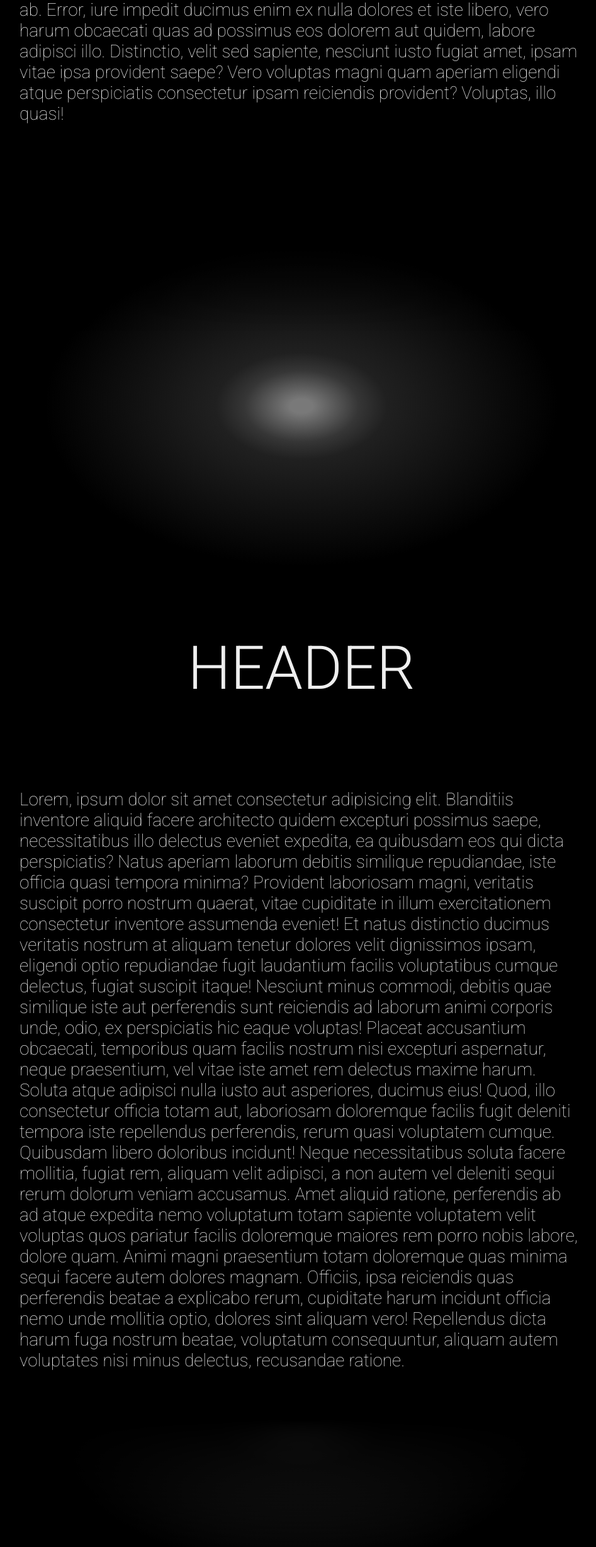
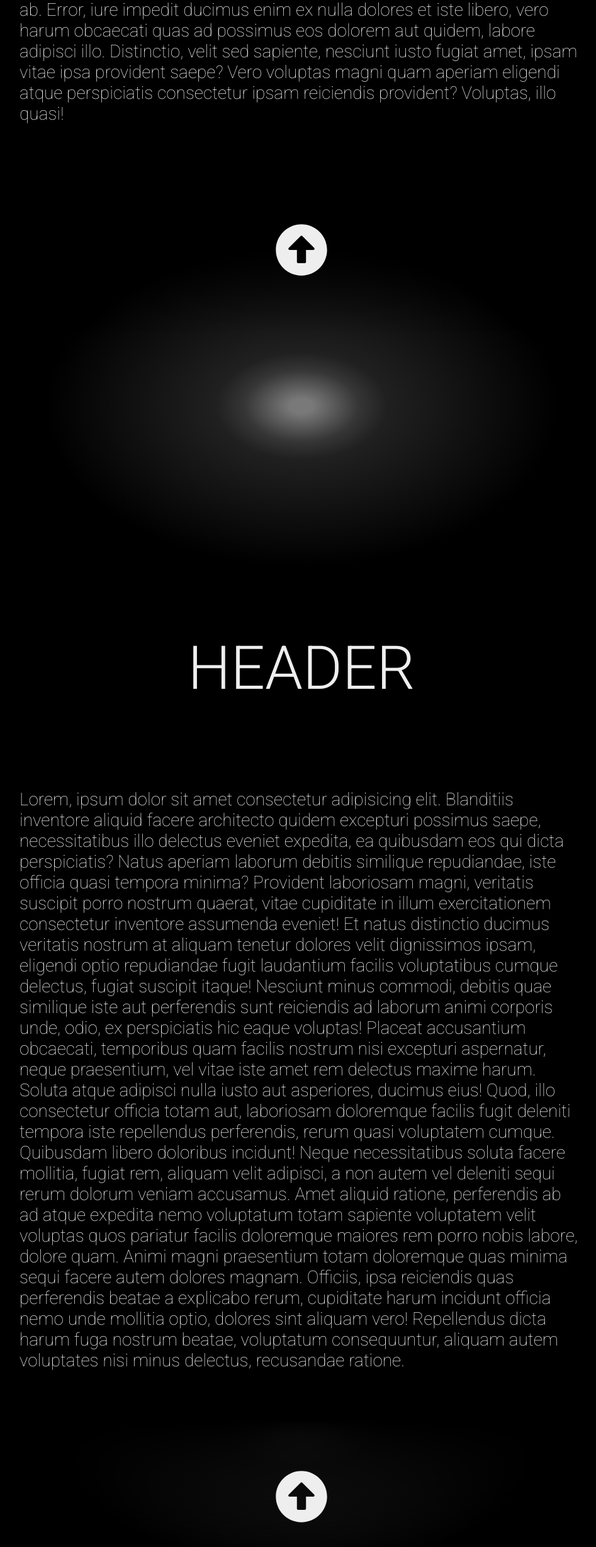
Before and after one commit to spreston4/particles, a plain HTML site: page index.html in a window 1280 px wide. Shown: the part 2155-4612 px from the top of the page at 63% size, without its empty margins (161-1108 px from the left). Drawn offline with nearby package versions, Linux system fonts and the light colour scheme.

Commit message:
Added FA Icon package.

```diff
--- a/assets/css/style.css
+++ b/assets/css/style.css
@@ -145,6 +145,10 @@ a:hover {
     width: 100%;
     height: 250px;
     background: linear-gradient(0deg, rgba(0,0,0,0) 0%, rgba(0,0,0,1) 100%);
+
+    display: flex;
+    align-items: center;
+    justify-content: center;
 }
 
 footer {
@@ -155,6 +159,10 @@ footer {
     width: 100%;
     height: 300px;
     background: linear-gradient(0deg, rgba(0,0,0,1) 30%, rgba(0,0,0,0) 100%);
+
+    display: flex;
+    align-items: center;
+    justify-content: center;
 }
 
 #footer-content {
@@ -189,3 +197,7 @@ footer {
 ::-webkit-scrollbar-track{
     background: #000000;
 }
+
+.up-icon {
+    font-size: 3em;
+}
--- a/index.html
+++ b/index.html
@@ -15,7 +15,7 @@
     <div id="particles-js">
 
         <!-- Header -->
-        <header>
+        <header id="home">
             <div>
                 <p>
                     NAV
@@ -73,7 +73,9 @@
                         atque perspiciatis consectetur ipsam reiciendis provident? Voluptas, illo quasi!
                     </p>
                 </div>
-                <div class="section-footer"></div>
+                <div class="section-footer">
+                    <a href="#home"><i class="fas fa-arrow-alt-circle-up up-icon"></i></a>
+                </div>
             </div>
 
             <div class="section">
@@ -108,11 +110,14 @@
                         recusandae ratione.
                     </p>
                 </div>
-                <div class="section-footer"></div>
+                <div class="section-footer">
+                    <a href="#home"><i class="fas fa-arrow-alt-circle-up up-icon"></i></a>
+                </div>
             </div>
 
             <footer>
-                <div id="footer-top"></div>
+                <div id="footer-top">
+                </div>
                 <div id="footer-content">
                     <a href="">FOOTER</a>
                     <p>|</p>
@@ -129,10 +134,9 @@
     </div>
 
 
-    <!-- particles.js lib - https://github.com/VincentGarreau/particles.js -->
     <script src="http://cdn.jsdelivr.net/particles.js/2.0.0/particles.min.js"></script>
-
     <script src="./assets/js/particles.js"></script>
+    <script src="https://use.fontawesome.com/releases/v5.15.3/js/all.js" data-auto-replace-svg="nest"></script>
 
 </body>
 
```
